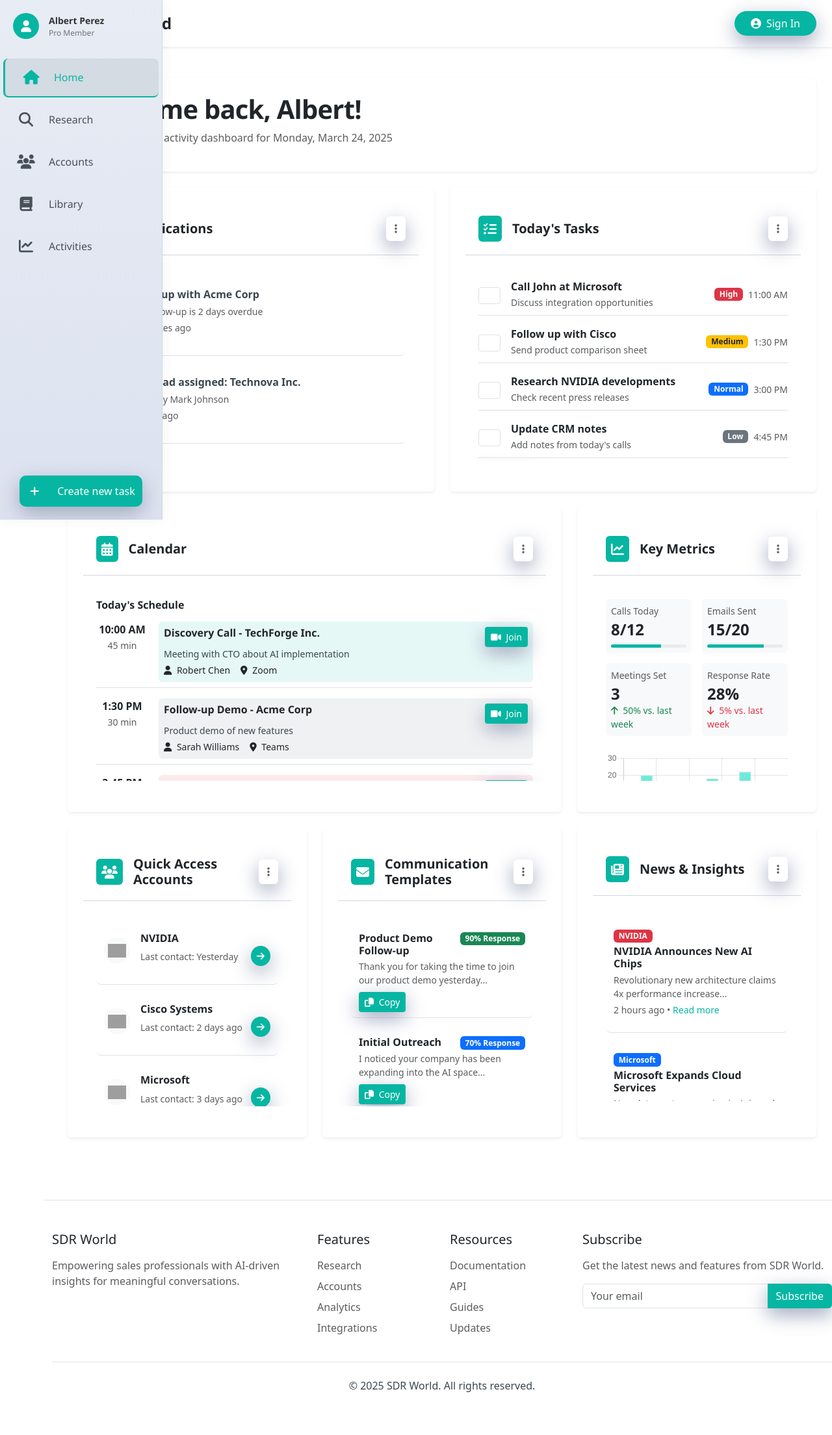
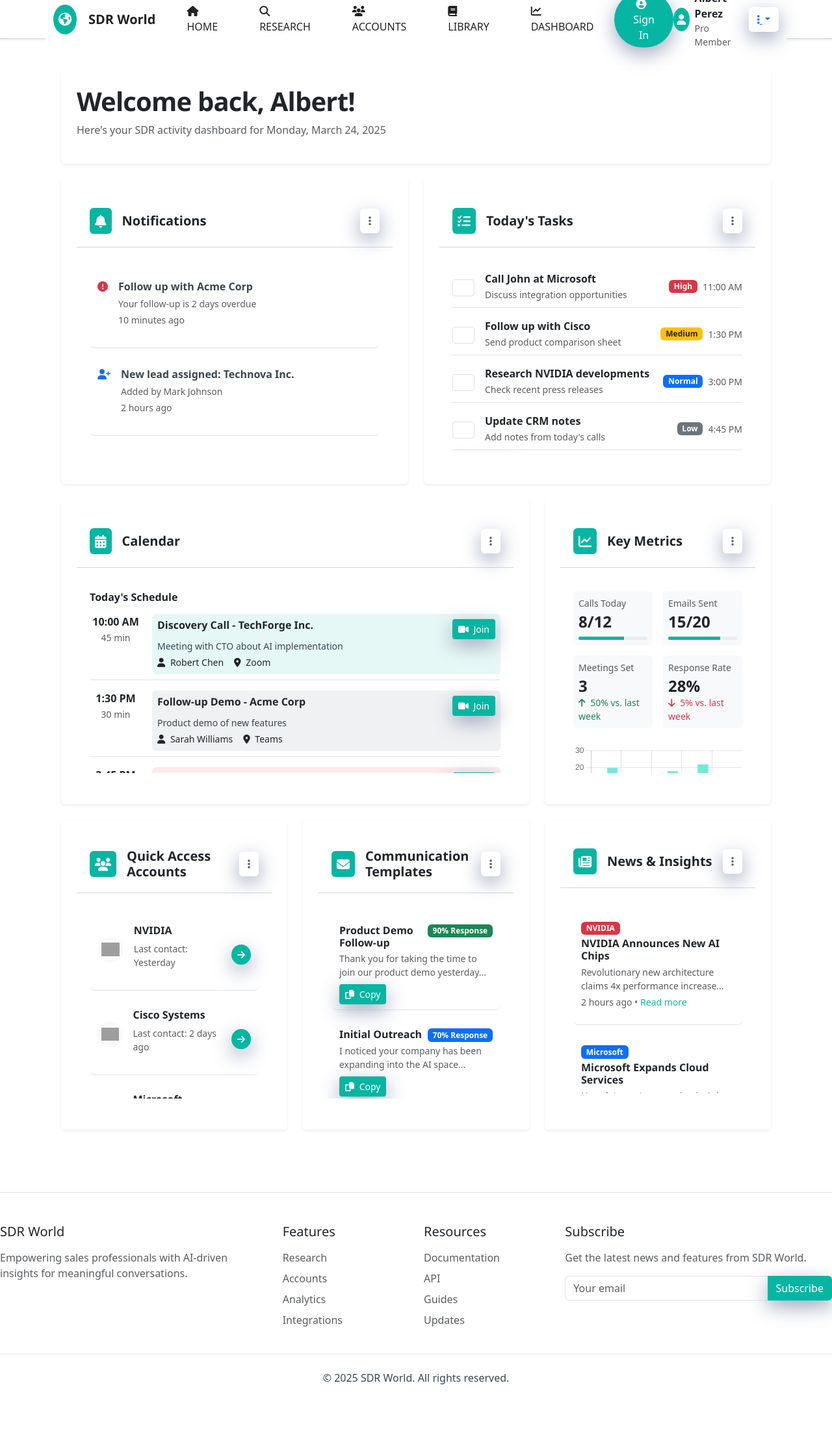
Before and after one commit to bertoftheal/SDR-WORLD, a Flask app: page / in a window 1280 px wide. Shown: the whole page at 65% size. After the commit the page ends 2131 px from the top, so only its background shows below. Run offline with Flask 3, Linux system fonts and the light colour scheme; grey boxes are pictures that could not be loaded.

Commit message:
Revert "Implement vertical sidebar navigation with grey-blue gradient background"
This reverts commit 1f1750aaac9d79a8c0d9a97fb8e5b7aa88a3a012.

```diff
--- a/sdr_assistant/static/sidebar-nav.css
+++ /dev/null
@@ -1,244 +0,0 @@
-/* Sidebar Navigation Styles */
-:root {
-    --sidebar-width: 250px;
-    --sidebar-collapsed-width: 80px;
-    --sidebar-transition: 0.3s ease;
-    --sidebar-bg: linear-gradient(180deg, #E8ECF4 0%, #DCE2F0 100%);
-    --sidebar-hover-bg: rgba(6, 182, 162, 0.1);
-    --sidebar-active-bg: rgba(166, 183, 189, 0.3);
-    --sidebar-active-border: #06b6a2;
-    --sidebar-text: #495057;
-    --sidebar-active-text: #06b6a2;
-    --sidebar-icon-size: 22px;
-    --sidebar-profile-size: 40px;
-}
-
-/* Sidebar Container */
-.sidebar-container {
-    position: fixed;
-    top: 0;
-    left: 0;
-    height: 100vh;
-    z-index: 1000;
-}
-
-/* Sidebar Toggle Button (Mobile) */
-.sidebar-toggle {
-    position: fixed;
-    top: 15px;
-    left: 15px;
-    width: 40px;
-    height: 40px;
-    background-color: #FFFFFF;
-    border-radius: 50%;
-    display: flex;
-    align-items: center;
-    justify-content: center;
-    box-shadow: 0 4px 10px rgba(0, 0, 0, 0.1);
-    cursor: pointer;
-    z-index: 1001;
-    transition: all 0.3s ease;
-}
-
-.sidebar-toggle:hover {
-    background-color: #F8F9FA;
-}
-
-.sidebar-toggle i {
-    color: #495057;
-    font-size: 18px;
-}
-
-/* Sidebar */
-.sidebar {
-    width: var(--sidebar-collapsed-width);
-    height: 100%;
-    background: var(--sidebar-bg);
-    box-shadow: 0 0 20px rgba(0, 0, 0, 0.05);
-    transition: width var(--sidebar-transition);
-    overflow-x: hidden;
-    overflow-y: auto;
-    display: flex;
-    flex-direction: column;
-    padding: 20px 0;
-}
-
-.sidebar:hover {
-    width: var(--sidebar-width);
-}
-
-/* User Profile Section */
-.sidebar-profile {
-    display: flex;
-    align-items: center;
-    padding: 0 20px;
-    margin-bottom: 30px;
-}
-
-.sidebar-avatar {
-    min-width: var(--sidebar-profile-size);
-    height: var(--sidebar-profile-size);
-    background-color: #06b6a2;
-    color: white;
-    border-radius: 50%;
-    display: flex;
-    align-items: center;
-    justify-content: center;
-    margin-right: 15px;
-}
-
-.sidebar-avatar i {
-    font-size: 18px;
-}
-
-.sidebar-user-info {
-    white-space: nowrap;
-    opacity: 0;
-    transition: opacity 0.2s ease;
-}
-
-.sidebar:hover .sidebar-user-info {
-    opacity: 1;
-}
-
-.sidebar-username {
-    font-family: 'Campton', 'Avenir Next', 'Segoe UI', sans-serif;
-    font-weight: 600;
-    font-size: 14px;
-    color: #333;
-}
-
-.sidebar-role {
-    font-family: 'Avenir Next', 'Segoe UI', sans-serif;
-    font-size: 12px;
-    color: #6c757d;
-}
-
-/* Navigation Menu */
-.sidebar-nav {
-    flex: 1;
-    display: flex;
-    flex-direction: column;
-    margin-bottom: 30px;
-}
-
-.nav-item {
-    display: flex;
-    align-items: center;
-    padding: 12px 20px;
-    text-decoration: none;
-    color: var(--sidebar-text);
-    position: relative;
-    margin-bottom: 5px;
-    transition: all 0.2s ease;
-}
-
-.nav-item:hover {
-    background-color: var(--sidebar-hover-bg);
-}
-
-.nav-item.active {
-    background-color: var(--sidebar-active-bg);
-    color: var(--sidebar-active-text);
-    border-left: 3px solid var(--sidebar-active-border);
-    border-radius: 8px;
-    margin-left: 5px;
-    margin-right: 5px;
-}
-
-.nav-icon {
-    min-width: 40px;
-    height: 40px;
-    display: flex;
-    align-items: center;
-    justify-content: center;
-    border-radius: 10px;
-    margin-right: 15px;
-}
-
-.nav-icon i {
-    font-size: var(--sidebar-icon-size);
-}
-
-.nav-label {
-    white-space: nowrap;
-    opacity: 0;
-    transition: opacity 0.2s ease;
-    font-family: 'Campton', 'Avenir Next', 'Segoe UI', sans-serif;
-    font-weight: 500;
-}
-
-.sidebar:hover .nav-label {
-    opacity: 1;
-}
-
-/* Create Task Button */
-.create-task-container {
-    padding: 0 20px;
-}
-
-.create-task-btn {
-    display: flex;
-    align-items: center;
-    background-color: #06b6a2;
-    color: white;
-    border: none;
-    border-radius: 10px;
-    padding: 12px 20px;
-    cursor: pointer;
-    transition: all 0.3s ease;
-    width: 90%;
-    justify-content: center;
-    margin: 0 auto;
-}
-
-.create-task-btn:hover {
-    background-color: #059283;
-    transform: translateY(-2px);
-    box-shadow: 0 5px 15px rgba(6, 182, 162, 0.3);
-}
-
-.create-task-icon {
-    min-width: 24px;
-    height: 24px;
-    display: flex;
-    align-items: center;
-    justify-content: center;
-    margin-right: 15px;
-}
-
-.create-task-label {
-    white-space: nowrap;
-    opacity: 0;
-    transition: opacity 0.2s ease;
-    font-weight: 500;
-    margin-left: 8px;
-}
-
-.sidebar:hover .create-task-label {
-    opacity: 1;
-}
-
-/* Responsive Styles */
-@media (min-width: 768px) {
-    .sidebar-toggle {
-        display: none;
-    }
-}
-
-@media (max-width: 767px) {
-    .sidebar {
-        width: 0;
-        padding: 60px 0 20px;
-    }
-
-    .sidebar.active {
-        width: var(--sidebar-width);
-    }
-
-    .sidebar.active .sidebar-user-info,
-    .sidebar.active .nav-label,
-    .sidebar.active .create-task-label {
-        opacity: 1;
-    }
-}
--- a/sdr_assistant/static/sidebar-nav.js
+++ /dev/null
@@ -1,69 +0,0 @@
-/**
- * Sidebar Navigation JavaScript
- * Handles sidebar functionality including mobile toggle and active state
- */
-
-document.addEventListener('DOMContentLoaded', function() {
-    // Set active nav item based on current page
-    setActiveNavItem();
-
-    // Mobile sidebar toggle functionality
-    const sidebarToggle = document.querySelector('.sidebar-toggle');
-    const sidebar = document.querySelector('.sidebar');
-
-    if (sidebarToggle && sidebar) {
-        sidebarToggle.addEventListener('click', function() {
-            sidebar.classList.toggle('active');
-        });
-    }
-
-    // Close sidebar when clicking outside on mobile
-    document.addEventListener('click', function(event) {
-        if (window.innerWidth < 768) {
-            const isClickInsideSidebar = sidebar && sidebar.contains(event.target);
-            const isClickOnToggle = sidebarToggle && sidebarToggle.contains(event.target);
-
-            if (!isClickInsideSidebar && !isClickOnToggle && sidebar && sidebar.classList.contains('active')) {
-                sidebar.classList.remove('active');
-            }
-        }
-    });
-
-    // Create new task functionality
-    window.createNewTask = function() {
-        // This function will be called when the "Create new task" button is clicked
-        console.log('Create new task clicked');
-        // Add your task creation logic here
-        alert('Creating a new task...');
-    };
-});
-
-/**
- * Sets the active navigation item based on the current page URL
- */
-function setActiveNavItem() {
-    const currentPage = window.location.pathname.split('/').pop();
-    const navItems = document.querySelectorAll('.sidebar-nav .nav-item');
-
-    navItems.forEach(item => {
-        const href = item.getAttribute('href');
-        if (href === currentPage ||
-            (currentPage === '' && href === 'home.html') ||
-            (currentPage === 'index.html' && href === 'index.html')) {
-            item.classList.add('active');
-        } else {
-            item.classList.remove('active');
-        }
-    });
-}
-
-/**
- * Logout function
- */
-function logout() {
-    console.log('User logged out');
-    // Add your logout logic here
-    alert('Logging out...');
-    // Redirect to login page or home page
-    // window.location.href = 'home.html';
-}
--- a/sdr_assistant/templates/home.html
+++ b/sdr_assistant/templates/home.html
@@ -6,106 +6,63 @@
     <title>SDR World - Home</title>
     <link rel="stylesheet" href="/static/styles.css">
     <link rel="stylesheet" href="/static/elegant-ui.css">
-    <link rel="stylesheet" href="/static/sidebar-nav.css">
     <link href="https://cdn.jsdelivr.net/npm/bootstrap@5.3.0/dist/css/bootstrap.min.css" rel="stylesheet">
     <script src="https://cdn.jsdelivr.net/npm/bootstrap@5.3.0/dist/js/bootstrap.bundle.min.js"></script>
     <link rel="stylesheet" href="https://cdnjs.cloudflare.com/ajax/libs/font-awesome/6.4.0/css/all.min.css">
     <script src="https://cdn.jsdelivr.net/npm/chart.js"></script>
-    <!-- Sidebar Navigation JS -->
-    <script src="/static/sidebar-nav.js"></script>
 </head>
 <body>
     <div id="app">
-        <!-- Vertical Sidebar Navigation -->
-        <div class="sidebar-container">
-            <!-- Mobile Toggle Button -->
-            <div class="sidebar-toggle d-md-none">
-                <i class="fas fa-bars"></i>
-            </div>
-
-            <!-- Sidebar -->
-            <div class="sidebar">
-                <!-- User Profile Section -->
-                <div class="sidebar-profile">
-                    <div class="sidebar-avatar">
-                        <i class="fas fa-user"></i>
-                    </div>
-                    <div class="sidebar-user-info">
-                        <div class="sidebar-username">Albert Perez</div>
-                        <div class="sidebar-role">Pro Member</div>
-                    </div>
-                </div>
-
-                <!-- Navigation Menu -->
-                <nav class="sidebar-nav">
-                    <a href="home.html" class="nav-item active">
-                        <div class="nav-icon">
-                            <i class="fas fa-home"></i>
-                        </div>
-                        <div class="nav-label">Home</div>
-                    </a>
-
-                    <a href="index.html" class="nav-item">
-                        <div class="nav-icon">
-                            <i class="fas fa-search"></i>
-                        </div>
-                        <div class="nav-label">Research</div>
-                    </a>
-
-                    <a href="accounts.html" class="nav-item">
-                        <div class="nav-icon">
-                            <i class="fas fa-users"></i>
-                        </div>
-                        <div class="nav-label">Accounts</div>
-                    </a>
-
-                    <a href="library.html" class="nav-item">
-                        <div class="nav-icon">
-                            <i class="fas fa-book"></i>
-                        </div>
-                        <div class="nav-label">Library</div>
-                    </a>
-
-                    <a href="dashboard.html" class="nav-item">
-                        <div class="nav-icon">
-                            <i class="fas fa-chart-line"></i>
-                        </div>
-                        <div class="nav-label">Activities</div>
-                    </a>
-                </nav>
-
-                <!-- Create Task Button -->
-                <div class="create-task-container">
-                    <button class="create-task-btn" onclick="createNewTask()">
-                        <div class="create-task-icon">
-                            <i class="fas fa-plus"></i>
-                        </div>
-                        <div class="create-task-label">Create new task</div>
-                    </button>
-                </div>
-            </div>
-        </div>
-
-        <!-- Main Content Container with Offset for Sidebar -->
-        <div style="margin-left: var(--sidebar-collapsed-width); transition: margin-left var(--sidebar-transition);">
-            <!-- Page Header with App Title -->
-            <header class="bg-white py-3 px-4 d-flex justify-content-between align-items-center shadow-sm">
-                <div class="d-flex align-items-center">
+        <!-- Standardized Navigation -->
+        <nav class="navbar navbar-expand-lg sticky-top shadow-sm bg-white py-3">
+            <div class="container">
+                <a class="navbar-brand d-flex align-items-center" href="home.html">
                     <div class="brand-icon rounded-circle p-2 me-2" style="background-color: #06b6a2; color: white;">
                         <i class="fas fa-globe-americas"></i>
                     </div>
-                    <h1 class="h4 mb-0 fw-bold">SDR World</h1>
-                </div>
+                    <span class="fw-bold">SDR World</span>
+                </a>
+                <button class="navbar-toggler" type="button" data-bs-toggle="collapse" data-bs-target="#navbarNav" aria-controls="navbarNav" aria-expanded="false" aria-label="Toggle navigation">
+                    <span class="navbar-toggler-icon"></span>
+                </button>
+                <div class="collapse navbar-collapse" id="navbarNav">
+                    <ul class="navbar-nav me-auto">
+                        <li class="nav-item mx-2">
+                            <a class="nav-link fw-medium" href="home.html" id="nav-home">
+                                <i class="fas fa-home me-1"></i> HOME
+                            </a>
+                        </li>
+                        <li class="nav-item mx-2">
+                            <a class="nav-link fw-medium" href="index.html" id="nav-research">
+                                <i class="fas fa-search me-1"></i> RESEARCH
+                            </a>
+                        </li>
+                        <li class="nav-item mx-2">
+                            <a class="nav-link fw-medium" href="accounts.html" id="nav-accounts">
+                                <i class="fas fa-users me-1"></i> ACCOUNTS
+                            </a>
+                        </li>
+                        <li class="nav-item mx-2">
+                            <a class="nav-link fw-medium" href="library.html" id="nav-library">
+                                <i class="fas fa-book me-1"></i> LIBRARY
+                            </a>
+                        </li>
+                        <li class="nav-item mx-2">
+                            <a class="nav-link fw-medium" href="dashboard.html" id="nav-dashboard">
+                                <i class="fas fa-chart-line me-1"></i> DASHBOARD
+                            </a>
+                        </li>
+                    </ul>
                     <div class="d-flex align-items-center">
                         <button id="loginButton" class="btn rounded-pill px-4" style="background-color: #06b6a2; color: white;">
                             <i class="fas fa-user-circle me-2"></i>Sign In
                         </button>
-                    <div id="userInfo" class="d-none">
+                        <div id="userInfo">
                             <div class="d-flex align-items-center">
                                 <div class="user-avatar text-white rounded-circle d-flex align-items-center justify-content-center me-2" style="width: 36px; height: 36px; background-color: #06b6a2;">
                                     <i class="fas fa-user"></i>
                                 </div>
-                            <div class="me-3 d-none d-md-block">
+                                <div class="me-3">
                                     <div class="fw-bold" id="userName">Albert Perez</div>
                                     <div class="text-muted small">Pro Member</div>
                                 </div>
@@ -123,9 +80,11 @@
                             </div>
                         </div>
                     </div>
-            </header>
+                </div>
+            </div>
+        </nav>
 
-        <div class="container-fluid px-4 py-5">
+        <div class="container px-4 py-5">
             <!-- Welcome Section -->
             <div class="row mb-4">
                 <div class="col-12">
```
Also changed, not shown: sdr_assistant/templates/components/sidebar.html (deleted, +0 -69 lines), sdr_assistant/templates/index.html (+43 -84 lines). Lines whose indentation alone changed are shown as unchanged.
